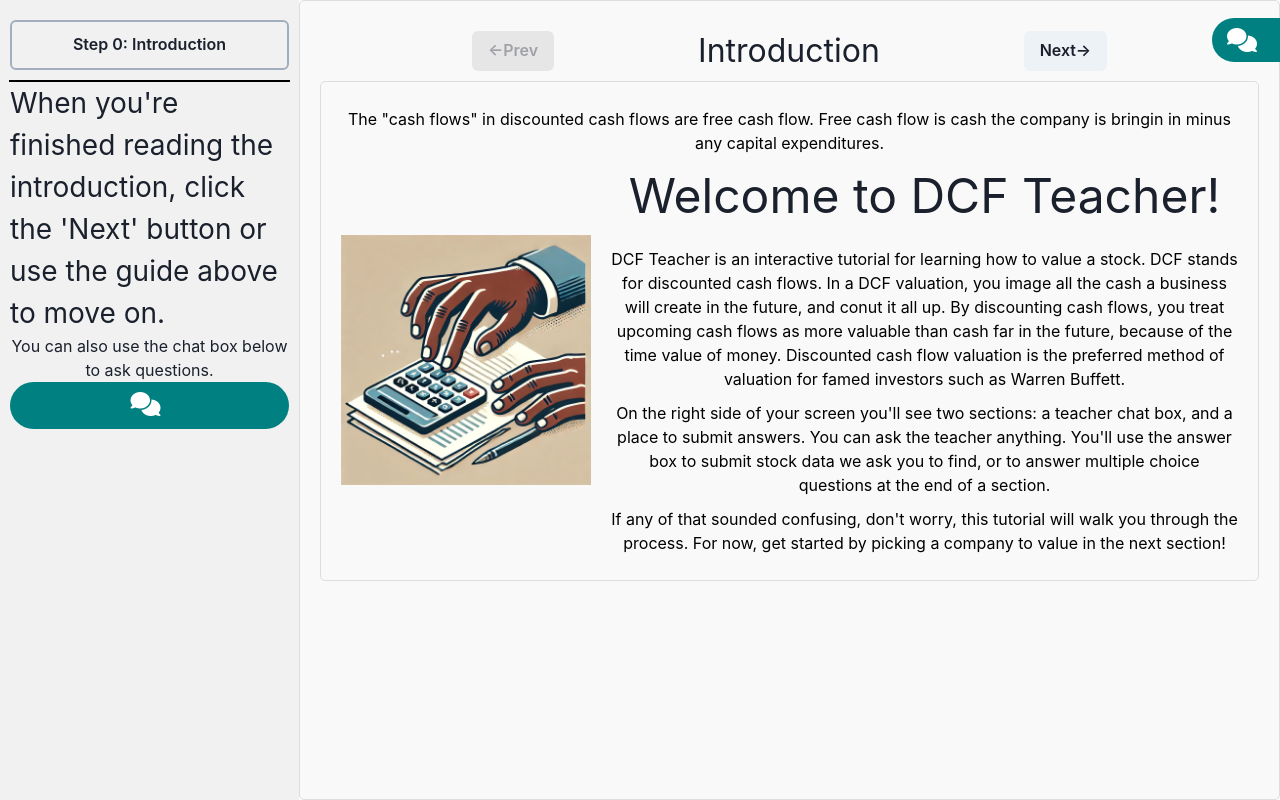
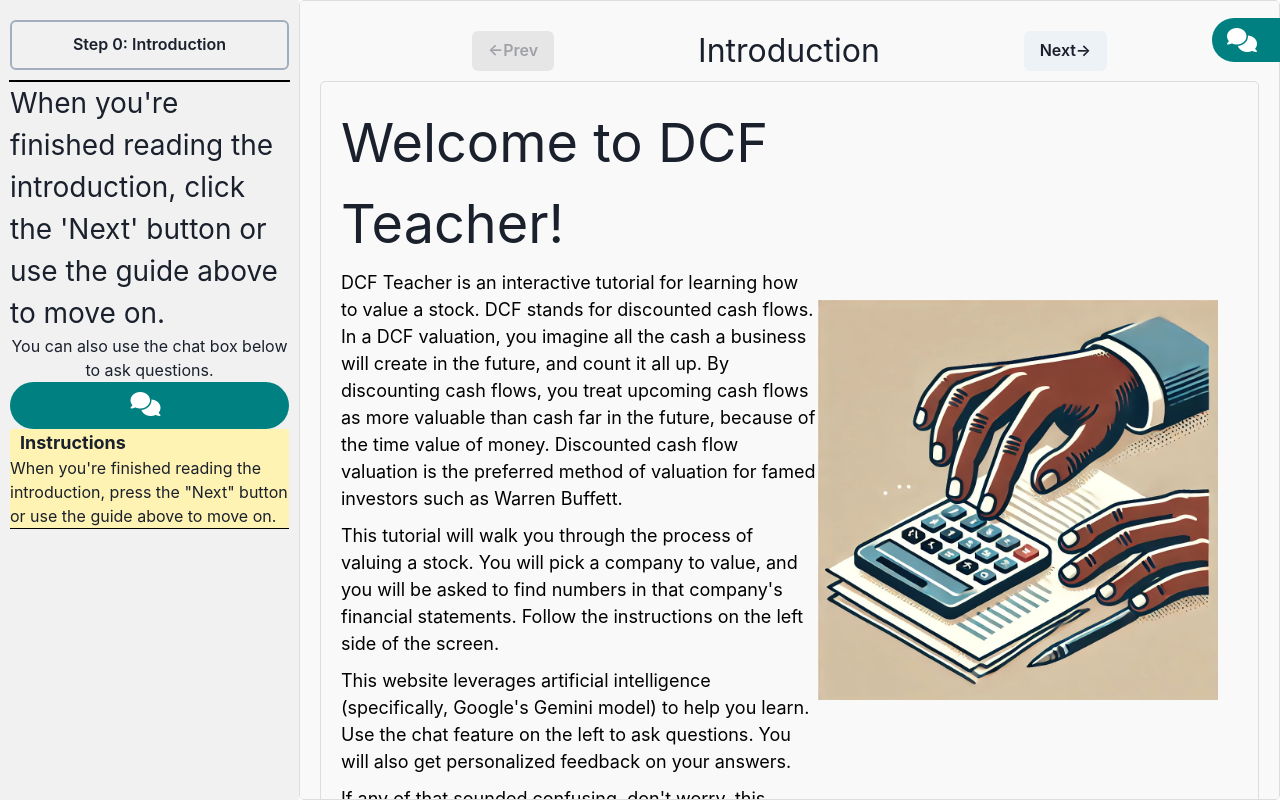
Before and after one commit to JeliHacker/dcf-teacher, a React (Create React App) app in the folder frontend/: page / in a window 1280 px wide. Built offline with nearby package versions, Linux system fonts and the light colour scheme; no server answers.

Commit message:
overhaul DCF introduction section (section 2)

```diff
--- a/frontend/src/App.css
+++ b/frontend/src/App.css
@@ -100,3 +100,18 @@
   cursor: not-allowed;
   background-color: #ccc;
 }
+
+.multiple-choice-question {
+  border-top: 1px solid #aaa;
+  border-bottom: 1px solid #aaa;
+  background-color: #eee;
+  text-align: left;
+  padding: 10px;
+}
+
+.multiple-choice-question-header {
+  display: flex;
+  flex-direction: row;
+  justify-content: space-between;
+  align-items: center;
+}
--- a/frontend/src/components/InstructionsComponent.js
+++ b/frontend/src/components/InstructionsComponent.js
@@ -4,25 +4,26 @@
   return (
     <div className="section">
       <div>
-        <p>{text}</p>
         <div style={{ display: 'flex', flexDirection: 'row', justifyContent: 'space-between' }}>
-          <img src={dcf_teacher_intro} alt={"DCF Teacher"} className="intro-image" />
-
           <div className="intro-text">
             <h3>Welcome to DCF Teacher!</h3>
+
             <p>DCF Teacher is an interactive tutorial for learning how to value a stock.
-              DCF stands for <span className="italics">discounted cash flows.</span> In a DCF valuation, you image all the cash a business will create in the future,
-              and conut it all up. By discounting cash flows, you treat upcoming cash flows as more valuable than cash far in the future, because of the time value of money.
+              DCF stands for <span className="italics">discounted cash flows.</span> In a DCF valuation, you imagine all the cash a business will create in the future,
+              and count it all up. By discounting cash flows, you treat upcoming cash flows as more valuable than cash far in the future, because of the time value of money.
               Discounted cash flow valuation is the preferred method of valuation for famed investors such as Warren Buffett.
             </p>
             <p>
-              On the right side of your screen you'll see two sections: a teacher chat box, and a place to submit answers. You can ask the teacher anything.
-              You'll use the answer box to submit stock data we ask you to find, or to answer multiple choice questions at the end of a section.
+              This tutorial will walk you through the process of valuing a stock. You will pick a company to value, and you will be asked to find numbers in that company's financial statements.
+              Follow the instructions on the left side of the screen.
             </p>
+            <p>This website leverages artificial intelligence (specifically, Google's Gemini model) to help you learn. Use the chat feature on the left to ask questions.
+              You will also get personalized feedback on your answers.</p>
             <p>
               If any of that sounded confusing, don't worry, this tutorial will walk you through the process. For now, get started by picking a company to value in the next section!
             </p>
           </div>
+          <img src={dcf_teacher_intro} alt={"DCF Teacher"} className="intro-image" />
         </div>
       </div>
     </div>
--- a/frontend/src/components/IntroSection.css
+++ b/frontend/src/components/IntroSection.css
@@ -7,7 +7,7 @@
 }
 
 .intro-image {
-    width: 250px;
+    width: 400px;
     object-fit: contain;
     max-width: 100%;
     height: auto;
@@ -16,14 +16,10 @@
 
 .intro-text {
     flex: 1;
-    /* Allow the text to take up remaining space */
+    text-align: left;
+    font-size: large;
 }
 
 .intro-text h3 {
     font-size: 3em;
-    margin: 0 0 10px 0;
 }
-
-.intro-text p {
-    margin: 0;
-}
--- a/frontend/src/components/IntroSection.js
+++ b/frontend/src/components/IntroSection.js
@@ -1,18 +1,19 @@
 import React from 'react';
-import dcf_teacher_intro from '../assets/dcf_teacher_intro.png';
+import time_value_of_money from '../assets/time_value_of_money.png';
 import { Button } from '@chakra-ui/react';
 import './IntroSection.css';
+import MultipleChoiceQuestion from './MultipleChoiceQuestion';
 
 function IntroSection({ onComplete }) {
     return (
         <div className="section">
-
             <div className="intro-section">
-                <div>
-                    <h5>The Time Value of Money</h5>
-                    <p>
-                        If I offered you $100 today, or $100 a year from today, which would you take? What if I offered you $100 today, or $110 a year from today?
-                        These scenarios involve the time value of money.
+                <div style={{ display: 'flex', flexDirection: 'row', justifyContent: 'space-between' }}>
+                    <div className="intro-text">
+                        <h3>The Time Value of Money</h3>
+                        If I offered you $100 today, or $100 a year from now, which would you take? What if I offered you $100 today, or $110 a year from now?
+                        <br />
+                        These scenarios involve the time value of money. For the first option, you probably chose to have $100 today
                         A dollar today is worth more than a dollar tomorrow. There's a couple reasons for this. First off, in practical terms,
                         inflation eats away at the value of money. Over time, you can buy fewer things with the same amount of money. $100 could buy a working car in the 1930s.
                         Not so today.
@@ -20,9 +21,22 @@
                         If you can achieve a 10% return on your investment in the next year, then $100 today and $110 a year from today are worth the same amount of money.
                         What if you could achieve a 50% return on investment? Then $100 today equals $150 a year from today. You would take $100 now instead of $110 later.
                         What if you could only achieve a 1% return on investment? Then $100 today equals $101 a year from today. Now you might be more inclined to take $110 later instead of $100 now.
-                    </p>
-                    <h2>Ask a multiple choice question here???</h2>
-                    <h5>Discount Rate</h5>
+
+                    </div>
+
+                    <img src={time_value_of_money} alt={"Time Value of Money"} className="intro-image" />
+                </div>
+
+                <MultipleChoiceQuestion topic={'time value of money'} />
+
+                <div className="intro-text">
+                    <h3>The Two Assumptions</h3>
+                    So, we know that money today is worth more than money tomorrow. But how much more? To determine how to compare future cash flows to current ones, we use a <strong>discount rate</strong>.
+                    There is a formula for this.
+                    <br />
+
+                </div>
+
                 <p>
 
                 </p>
@@ -32,7 +46,7 @@
                     Other companies may have been profitable in the past but are no longer.
                     Companies that are profitable generate free cash flow. Free cash flow is all the cash a company brings in, minus money is invests back in the company.
                 </p>
-                </div>
+
             </div>
 
             <Button onClick={onComplete} style={{ marginTop: '20px' }}>
--- /dev/null
+++ b/frontend/src/components/MultipleChoiceQuestion.js
@@ -0,0 +1,59 @@
+import React, { useState } from 'react';
+import useQuestion from '../hooks/useQuestion';
+import ReactMarkdown from 'react-markdown';
+import { Button } from '@chakra-ui/react';
+
+function MultipleChoiceQuestion({ topic }) {
+    const { generateQuestion, isLoading, questionData, isEvaluating, evaluationResult, submitMultipleChoiceAnswer, submitOpenResponseAnswer } = useQuestion();
+    const [selectedAnswer, setSelectedAnswer] = useState('');
+    const handleSelectAnswer = async (answer) => {
+        await setSelectedAnswer(answer);
+        console.log('Selected answer:', selectedAnswer);
+        if (answer) {
+            submitMultipleChoiceAnswer(questionData, answer); // Submit the selected answer to backend
+        }
+    };
+
+    return (
+        <div className="multiple-choice-question">
+            <div className="multiple-choice-question-header">
+                <h1><b>A Question for You...</b></h1>
+                <Button colorScheme='blue' onClick={() => {
+                    generateQuestion(topic);
+                    setSelectedAnswer('');
+                }}>
+                    <i class="fa-solid fa-arrows-rotate"></i>
+                    <span style={{ marginLeft: '5px' }}>Generate Question</span>
+                </Button>
+            </div>
+
+            {questionData && (
+                <>
+                    <div>
+                        <ReactMarkdown>{questionData}</ReactMarkdown>
+                    </div>
+
+                    <div className="choice-buttons">
+                        <Button onClick={() => handleSelectAnswer('A')}
+                            className={selectedAnswer === 'A' ? 'highlight' : ''}>A</Button>
+                        <Button onClick={() => handleSelectAnswer('B')}
+                            className={selectedAnswer === 'B' ? 'highlight' : ''}>B</Button>
+                        <Button onClick={() => handleSelectAnswer('C')}
+                            className={selectedAnswer === 'C' ? 'highlight' : ''}>C</Button>
+                        <Button onClick={() => handleSelectAnswer('D')}
+                            className={selectedAnswer === 'D' ? 'highlight' : ''}>D</Button>
+                    </div>
+                </>
+            )}
+            {/* Show evaluation result */}
+            {evaluationResult && (
+                <div>
+                    <h3>Result:</h3>
+                    <ReactMarkdown>{evaluationResult}</ReactMarkdown>
+                </div>
+            )}
+        </div>
+    )
+}
+
+export default MultipleChoiceQuestion;
--- a/frontend/src/components/UserSubmissionComponent.js
+++ b/frontend/src/components/UserSubmissionComponent.js
@@ -86,8 +86,13 @@
           <div className='chat-tag-instructions'
             tabIndex="0"
           >
+            <i className="fas fa-comments"></i> {/* Chat icon */}
+          </div>
 
-            <i className="fas fa-comments"></i> {/* Chat icon */}
+          <div style={{ textAlign: 'left', borderBottom: '1px solid black', backgroundColor: '#fef3b2' }}>
+            <span style={{ fontWeight: 'bold', marginLeft: '10px', fontSize: '18px' }}>Instructions</span>
+            <br />
+            When you're finished reading the introduction, press the "Next" button or use the guide above to move on.
           </div>
         </>
       )}
--- a/frontend/src/hooks/useQuestion.js
+++ b/frontend/src/hooks/useQuestion.js
@@ -17,6 +17,7 @@
 
             // Assuming the response contains the question and possible answers
             setQuestionData(response.data);
+            setEvaluationResult(null);
         } catch (error) {
             console.error('Error generating question:', error);
         } finally {
```
Also changed, not shown: frontend/src/assets/present_value_formula.png (added), frontend/src/assets/time_value_of_money.png (added). Lines whose indentation alone changed are shown as unchanged.
